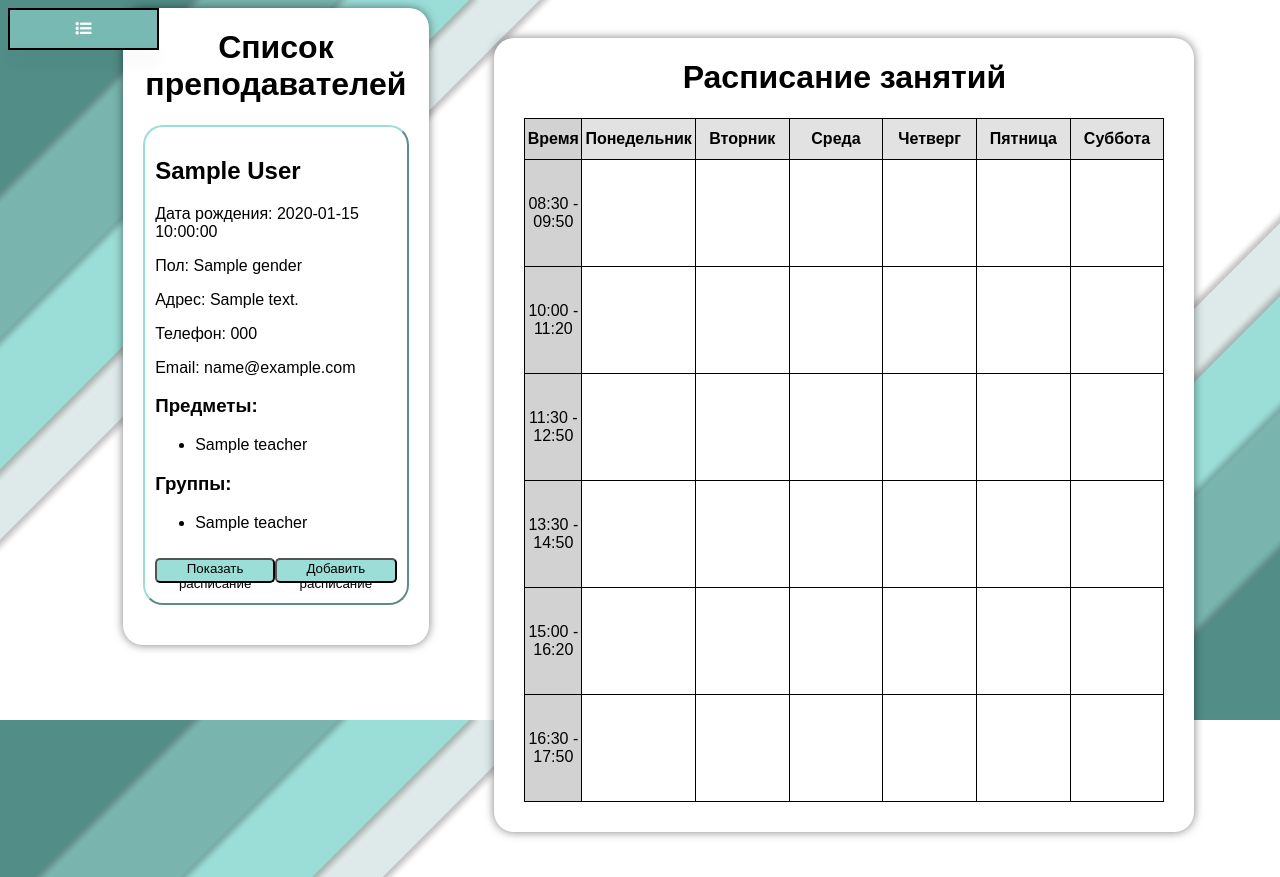
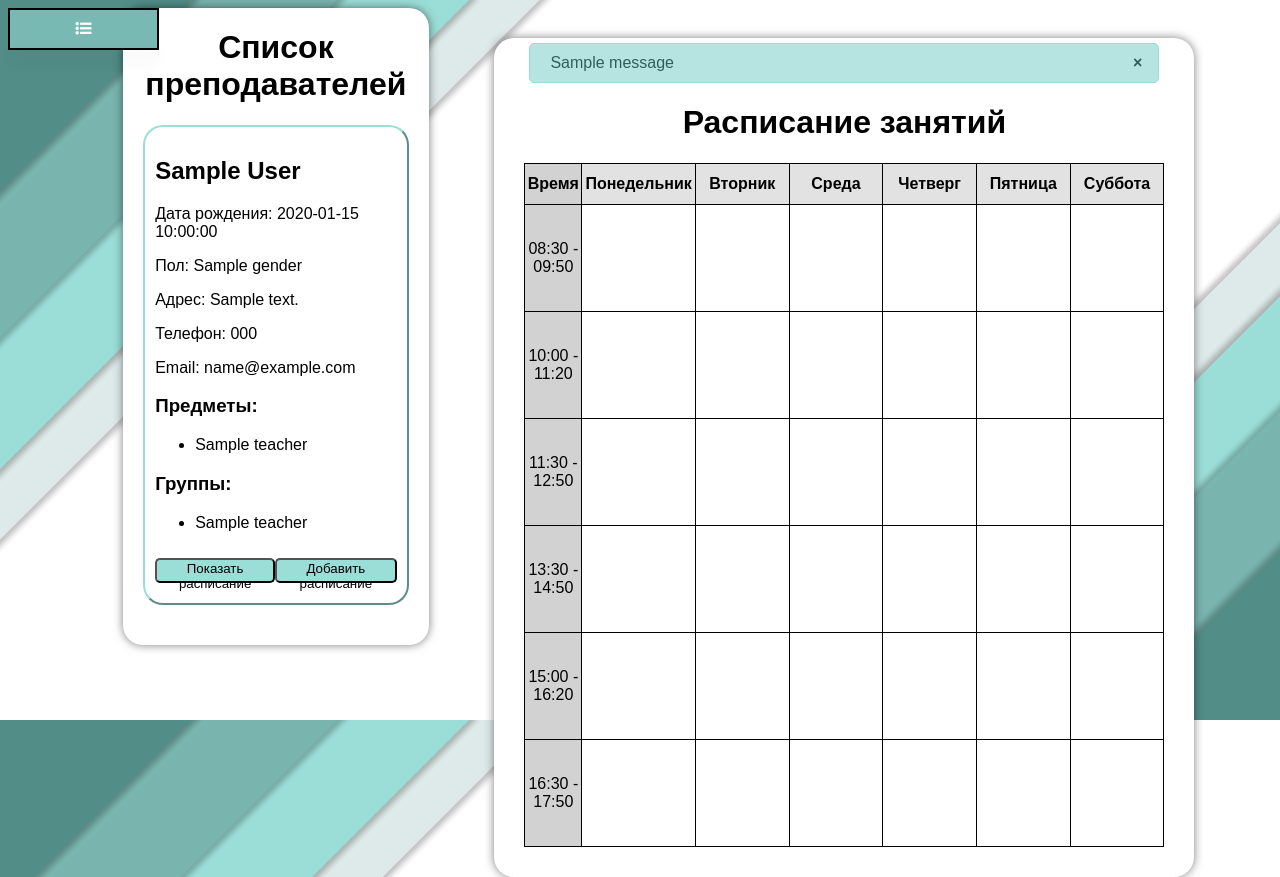
Before and after one commit to aPPClanK/Individual-project, a Flask app: page /teachers/ in a window 1280 px wide. Run offline with Flask 3, Linux system fonts and the light colour scheme; one stand-in notice (Sample message) is shown; a database or web service that is not in the repository returns one stand-in record (values such as "Sample title"); some libraries are stand-ins or nearby versions.

Commit message:
add/del teachers, exception check for add schedule

```diff
--- a/app/app.py
+++ b/app/app.py
@@ -1,3 +1,4 @@
+import os
 from flask import Flask
 from routes.news import news_bp
 from routes.groups import groups_bp
@@ -5,8 +6,8 @@ from routes.schedule import schedule_bp
 from routes.teachers import teachers_bp
 
 app = Flask(__name__)
+app.secret_key = os.environ.get('FLASK_SK')
 
-# Регистрируем Blueprint
 app.register_blueprint(news_bp, url_prefix='/')
 app.register_blueprint(groups_bp, url_prefix='/groups')
 app.register_blueprint(schedule_bp, url_prefix='/schedule')
--- a/app/routes/groups.py
+++ b/app/routes/groups.py
@@ -10,7 +10,6 @@ def groups():
     conn = get_db_connection()
     cur = conn.cursor()
 
-    # Получение списка групп
     cur.execute('''
         SELECT g.group_id, g.group_name, c.course_name, COUNT(s.student_id) AS student_count
         FROM Groups g
@@ -21,7 +20,6 @@ def groups():
     ''')
     groups = cur.fetchall()
 
-    # Получение списка студентов для выбранной группы
     if group_id:
         cur.execute('''
             SELECT s.student_id, s.first_name, s.last_name, s.date_of_birth, s.gender, s.address, s.phone, s.email, g.group_name, g.group_id
@@ -42,7 +40,6 @@ def groups():
 
     students = cur.fetchall()
 
-    # Получение данных о посещаемости для конкретного студента
     if student_id:
         cur.execute('''
             SELECT a.date, s.subject_name, a.status
--- a/app/routes/schedule.py
+++ b/app/routes/schedule.py
@@ -1,7 +1,6 @@
 from flask import Blueprint, render_template, request
 from utils import get_db_connection
 
-# Создаём Blueprint для расписания
 schedule_bp = Blueprint('schedule', __name__)
 
 @schedule_bp.route('/')
@@ -9,14 +8,11 @@ def schedule():
     conn = get_db_connection()
     cur = conn.cursor()
 
-    # Получение списка групп
     cur.execute('SELECT group_id, group_name FROM Groups ORDER BY group_name;')
     groups = cur.fetchall()
 
-    # Получение выбранной группы из параметров запроса
     selected_group = request.args.get('group')
 
-    # Фильтрация расписания по выбранной группе
     if selected_group:
         cur.execute('''
             SELECT s.group_id, g.group_name, s.subject_id, sub.subject_name, s.day_of_week, s.start_time, s.end_time
--- a/app/routes/teachers.py
+++ b/app/routes/teachers.py
@@ -1,7 +1,6 @@
-from flask import Blueprint, render_template, request, redirect, url_for
+from flask import Blueprint, flash, render_template, request, redirect, url_for
 from utils import get_db_connection
 
-# Создаем Blueprint для преподавателей
 teachers_bp = Blueprint('teachers', __name__)
 
 @teachers_bp.route('/')
@@ -10,14 +9,12 @@ def teachers():
     conn = get_db_connection()
     cur = conn.cursor()
 
-    # Получение списка преподавателей
     cur.execute('''
         SELECT t.teacher_id, t.first_name, t.last_name, t.date_of_birth, t.gender, t.address, t.phone, t.email
         FROM Teachers t;
     ''')
     teachers = cur.fetchall()
 
-    # Получение предметов, которые преподают преподаватели
     cur.execute('''
         SELECT DISTINCT t.teacher_id, s.subject_name
         FROM Teachers t
@@ -26,7 +23,6 @@ def teachers():
     ''')
     subjects = cur.fetchall()
 
-    # Получение групп, которые ведут преподаватели
     cur.execute('''
         SELECT DISTINCT t.teacher_id, g.group_name
         FROM Teachers t
@@ -35,7 +31,6 @@ def teachers():
     ''')
     groups = cur.fetchall()
 
-    # Получение расписания занятий для выбранного преподавателя
     if teacher_id:
         cur.execute('''
             SELECT g.group_name, s.subject_name, sch.day_of_week, sch.start_time, sch.end_time, sch.schedule_id
@@ -49,11 +44,9 @@ def teachers():
     else:
         schedule = []
 
-    # Все доступные предметы
     cur.execute('SELECT subject_id, subject_name FROM Subjects;')
     all_subjects = cur.fetchall()
 
-    # Все доступные группы
     cur.execute('SELECT group_id, group_name FROM Groups;')
     all_groups = cur.fetchall()
     cur.close()
@@ -70,24 +63,30 @@ def teachers():
 
 @teachers_bp.route('/add_schedule', methods=['POST'])
 def add_schedule():
-    teacher_id = request.form['teacher_id']
-    subject_id = request.form['subject_id']
-    group_id = request.form['group_id']
-    day = request.form['day']
-    start_time = request.form['time']
-    end_time = request.form['end_time']
+    try:
+        teacher_id = request.form['teacher_id']
+        group_id = request.form['group_id']
+        subject_id = request.form['subject_id']
+        day_of_week = request.form['day_of_week']
+        start_time = request.form['start_time']
+        end_time = request.form['end_time']
+        conn = get_db_connection()
+        cur = conn.cursor()
 
-    conn = get_db_connection()
-    cur = conn.cursor()
-    cur.execute('''
-        INSERT INTO Schedule (teacher_id, subject_id, group_id, day_of_week, start_time, end_time)
-        VALUES (%s, %s, %s, %s, %s, %s);
-    ''', (teacher_id, subject_id, group_id, day, start_time, end_time))
-    conn.commit()
-    cur.close()
-    conn.close()
+        cur.execute('''
+            INSERT INTO Schedule (teacher_id, group_id, subject_id, day_of_week, start_time, end_time)
+            VALUES (%s, %s, %s, %s, %s, %s);
+        ''', (teacher_id, group_id, subject_id, day_of_week, start_time, end_time))
 
-    return redirect(url_for('teachers.teachers'))
+        conn.commit()
+        cur.close()
+        conn.close()
+        flash('Расписание успешно добавлено!')
+        return redirect(url_for('teachers.teachers', teacher_id=teacher_id))
+
+    except Exception as e:
+        flash('Неправильно введены данные или уже существует пара для этого преподавателя в это время!')
+        return redirect(url_for('teachers.teachers', teacher_id=teacher_id))
 
 @teachers_bp.route('/delete_schedule', methods=['POST'])
 def delete_schedule():
@@ -102,4 +101,4 @@ def delete_schedule():
     cur.close()
     conn.close()
 
-    return redirect(url_for('groups.groups'))
+    return redirect(url_for('teachers.teachers'))
--- a/app/static/teachers.css
+++ b/app/static/teachers.css
@@ -119,8 +119,6 @@ h1 {
     position: fixed;
     display: inline-block;
 }
-
-/* Кнопка dropdown */
 .dropdown button {
     transition: 0.3s;
     border: 2px solid black;
@@ -132,8 +130,6 @@ h1 {
     font-size: 16px;
     cursor: pointer;
 }
-
-/* Список ссылок внутри dropdown */
 .dropdown-content {
     transition: max-height 0.3s ease;
     border: 2px solid black;
@@ -146,8 +142,6 @@ h1 {
     box-shadow: 0px 8px 16px rgba(0, 0, 0, 0.2);
     z-index: 1;
 }
-
-/* Стиль ссылок внутри dropdown */
 .dropdown-content a {
     transition: 0.3s;
     color: black;
@@ -155,19 +149,13 @@ h1 {
     text-decoration: none;
     display: block;
 }
-
-/* При наведении на ссылки изменяется их цвет фона */
 .dropdown-content a:hover {
     background-color: rgb(155,222,215);
 }
-
-/* Показываем список при наведении на dropdown */
 .dropdown:hover .dropdown-content {
     max-height: 200px;
     display: block;
 }
-
-/* Стилизуем кнопку при наведении */
 .dropdown:hover button {
     background-color: rgb(80, 160, 152);
 }
@@ -194,3 +182,27 @@ h1 {
     border-radius: 8px;
     box-shadow: 0 4px 8px rgba(0, 0, 0, 0.2);
 }
+.alert {
+    position: relative;
+    margin: 5px;
+    padding: 10px 20px;
+    border: 1px solid rgb(155,222,215);
+    border-radius: 5px;
+    background-color: rgb(182, 229, 225);
+    color: rgb(46, 95, 90);
+}
+.close {
+    position: absolute;
+    top: 50%;
+    right: 10px;
+    transform: translateY(-50%);
+    border: none;
+    background: none;
+    font-size: 16px;
+    font-weight: bold;
+    color: rgb(46, 95, 90);
+    cursor: pointer;
+}
+.close:hover {
+    color: #000;
+}
--- a/app/static/teachers.js
+++ b/app/static/teachers.js
@@ -1,13 +1,8 @@
 function loadSchedule(teacherId) {
-    // Сохраняем текущую позицию прокрутки
     var scrollPosition = window.scrollY;
     sessionStorage.setItem('scrollPosition', scrollPosition);
-
-    // Перенаправляем на новую страницу с параметром teacher_id
     window.location.href = `/teachers?teacher_id=${teacherId}`;
 }
-
-// Восстанавливаем позицию прокрутки после загрузки страницы
 window.onload = function() {
     var scrollPosition = sessionStorage.getItem('scrollPosition');
     if (scrollPosition) {
@@ -19,18 +14,15 @@ function openAddSchedule(teacherId) {
     document.getElementById('addScheduleForm').style.display = 'block';
     document.getElementById('form_teacher_id').value = teacherId;
 }
-
 function closeAddSchedule() {
     document.getElementById('addScheduleForm').style.display = 'none';
 }
-
-
 function deleteSchedule(scheduleId) {
     if (confirm('Вы уверены, что хотите удалить это расписание?')) {
         fetch(`/teachers/delete_schedule?schedule_id=${scheduleId}`, { method: 'POST' })
             .then(response => {
                 if (response.ok) {
-                    location.reload(); // Перезагрузка страницы после удаления
+                    location.reload();
                 } else {
                     alert('Ошибка при удалении расписания.');
                 }
--- a/app/templates/teachers.html
+++ b/app/templates/teachers.html
@@ -52,6 +52,12 @@
             {% endfor %}
         </div>
         <div class="right-panel schedule-container">
+            {% for message in get_flashed_messages() %}
+            <div class="alert">
+                <button class="close" onclick="this.parentElement.style.display='none';">&times;</button>
+                {{ message }}
+            </div>
+            {% endfor %}
             <h1>Расписание занятий</h1>
             <table>
                 <tr>
@@ -78,7 +84,7 @@
                         <td>
                             {% for item in schedule %}
                                 {% if item[2] == day and item[3].strftime('%H:%M') == start_time %}
-                                    <div class="schedule-item" style="background-color: lightblue;" data-schedule-id="{{ item[4] }}" onmouseenter="showDeleteButton(this)" onmouseleave="hideDeleteButton(this)">
+                                    <div class="schedule-item" style="background-color: lightblue;" data-schedule-id="{{ item[4] }}">
                                         {{ item[0] }}<br>
                                         {{ item[1] }}
                                         <button class="delete-button" onclick="deleteSchedule({{ item[5] }})"><i class="fa fa-trash" aria-hidden="true"></i></button>
@@ -108,8 +114,8 @@
                         <option value="{{ group[0] }}">{{ group[1] }}</option>
                     {% endfor %}
                 </select>
-                <label for="day">День недели:</label>
-                <select name="day" id="day">
+                <label for="day_of_week">День недели:</label>
+                <select name="day_of_week" id="day_of_week">
                     <option value="Monday">Понедельник</option>
                     <option value="Tuesday">Вторник</option>
                     <option value="Wednesday">Среда</option>
@@ -118,9 +124,9 @@
                     <option value="Saturday">Суббота</option>
                 </select>
                 <label for="time">Время начала:</label>
-                <input type="time" name="time" id="time">
+                <input type="time" name="start_time" id="start_time" required>
                 <label for="end_time">Время окончания:</label>
-                <input type="time" name="end_time" id="end_time">
+                <input type="time" name="end_time" id="end_time" required>
                 <button type="submit">Добавить</button>
                 <button type="button" onclick="closeAddSchedule()">Отмена</button>
             </form>
```
Also changed, not shown: app/static/groups.css (+0 -12 lines), app/static/groups.js (+0 -14 lines), app/static/schedule.css (+0 -12 lines).
